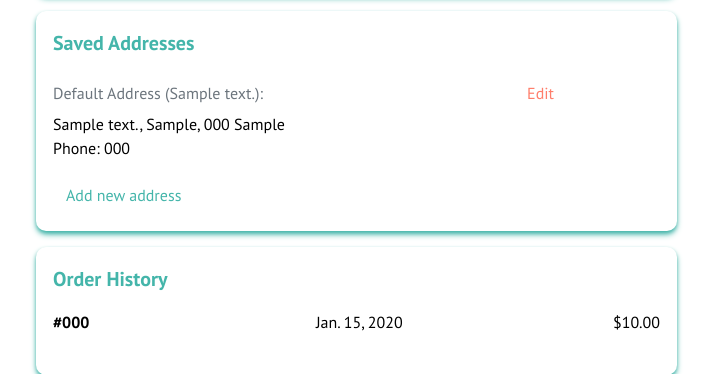
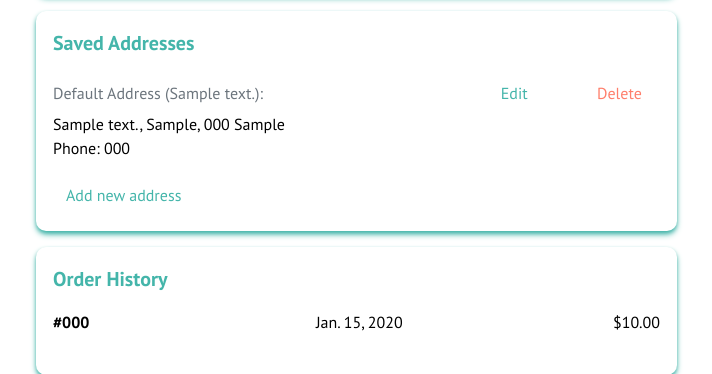
Before and after one commit to thanh-cao/ms4-sushiish-django, a Django app: page /profile/ in a window 1280 px wide. Shown: the part 461-835 px from the top of the page, without its empty margins (46-758 px from the left). Run offline with Django 3.2, Linux system fonts and the light colour scheme; a user stored in the database is signed in; tables that the repository leaves empty hold one stand-in row (values such as "Sample post"); some libraries are stand-ins or nearby versions.

Commit message:
add view to delete address

```diff
--- a/profiles/templates/profiles/includes/saved-addresses.html
+++ b/profiles/templates/profiles/includes/saved-addresses.html
@@ -9,9 +9,12 @@
             <div class="col-8">
                 Default Address{% if address.address_type %} ({{ address.address_type }}){% endif %}:
             </div>
-            <button class="col-3 btn text-salmon update-address" data-url="{% url 'update_address' address.id %}">
+            <button class="col-2 btn text-avocado update-address" data-url="{% url 'update_address' address.id %}">
                 Edit
             </button>
+            <a class="col-2 btn text-salmon delete-address" href="{% url 'delete_address' address.id %}">
+                Delete
+            </a>
         </div>
         <div class="text-black">
             <div>{{ address }}</div>
@@ -26,9 +29,12 @@
             <div class="col-8">
                 Address {{ forloop.counter }}{% if address.address_type %} ({{ address.address_type }}){% endif %}:
             </div>
-            <button class="col-3 btn text-salmon update-address" data-url="{% url 'update_address' address.id %}">
+            <button class="col-2 btn text-avocado update-address" data-url="{% url 'update_address' address.id %}">
                 Edit
             </button>
+            <a class="col-2 btn text-salmon delete-address" href="{% url 'delete_address' address.id %}">
+                Delete
+            </a>
         </div>
         <div class="text-black">
             <div>{{ address }}</div>
--- a/profiles/urls.py
+++ b/profiles/urls.py
@@ -11,4 +11,6 @@ urlpatterns = [
          name='create_address'),
     path('update_address/<address_id>', views.update_address,
          name='update_address'),
+    path('delete_address/<address_id>', views.delete_address,
+         name='delete_address'),
 ]
--- a/profiles/views.py
+++ b/profiles/views.py
@@ -112,6 +112,20 @@ def update_address(request, address_id):
     return render(request, 'profiles/includes/address-form.html', context)
 
 
+def delete_address(request, address_id):
+    '''
+    Delete user's address
+    '''
+    address = get_object_or_404(Address, id=address_id)
+    profile = get_object_or_404(UserProfile, user=request.user)
+    if address.profile_id == profile:
+        address.delete()
+        return redirect('profile')
+    else:
+        # TODO: message toast error
+        return redirect('profile')
+
+
 def order_history(request, order_number):
     '''
     Render user's past order details
```
